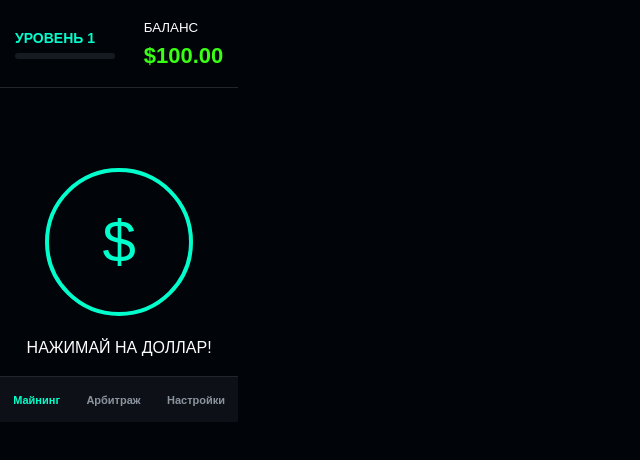
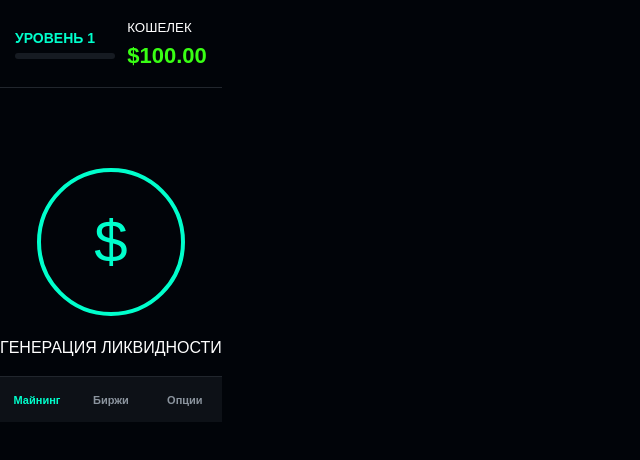
Before and after one commit to katyakuznezc-cmd/treidgame, a React (Vite) app: page / in a window 1280 px wide. Shown: the top 460 px of the page, without its empty margins (0-640 px from the left). Built offline with nearby package versions, Linux system fonts and the light colour scheme.

Commit message:
Update App.jsx

```diff
--- a/src/App.jsx
+++ b/src/App.jsx
@@ -11,41 +11,29 @@ const EXCHANGES = [
 ];
 
 const ALL_COINS = [
-  { id: 'TON', lvl: 1 },
-  { id: 'ARB', lvl: 1 },
-  { id: 'ETH', lvl: 2 },
-  { id: 'SOL', lvl: 3 },
-  { id: 'BNB', lvl: 4 },
-  { id: 'BTC', lvl: 5 }
+  { id: 'TON', lvl: 1 }, { id: 'ARB', lvl: 1 },
+  { id: 'ETH', lvl: 2 }, { id: 'SOL', lvl: 3 },
+  { id: 'BNB', lvl: 4 }, { id: 'BTC', lvl: 5 }
 ];
 
 const translations = {
   RU: {
-    mining: 'Майнинг', arbitrage: 'Арбитраж', settings: 'Настройки',
-    balance: 'БАЛАНС', lvl: 'УРОВЕНЬ', xp: 'ОПЫТ',
-    tap: 'НАЖИМАЙ НА ДОЛЛАР!', buy: 'КУПИТЬ', sell: 'ПРОДАТЬ',
-    back: '← ВСЕ РЫНКИ', sound: 'ЗВУК', lang: 'ЯЗЫК',
-    join: 'Присоединяйтесь к нам', pendingBuy: 'ПОДКЛЮЧЕНИЕ К УЗЛАМ...',
-    pendingSell: 'ПРОВЕРКА СДЕЛКИ...', success: 'УСПЕШНО!',
-    profit: 'ПРИБЫЛЬ', loss: 'КОМИССИЯ -5%', unlock: 'Откроется на уровне'
+    mining: 'Майнинг', arbitrage: 'Биржи', settings: 'Опции',
+    balance: 'КОШЕЛЕК', lvl: 'УРОВЕНЬ', xp: 'ОПЫТ',
+    tap: 'ГЕНЕРАЦИЯ ЛИКВИДНОСТИ', buy: 'КУПИТЬ', sell: 'ПРОДАТЬ',
+    back: '← К РЫНКАМ', sound: 'ЗВУК', lang: 'ЯЗЫК',
+    amount: 'Сумма:', enterAmt: 'Введите сумму...',
+    pendingBuy: 'ТРАНЗАКЦИЯ В СЕТИ...', pendingSell: 'ОБМЕН АКТИВОВ...',
+    profit: 'ДОХОД', loss: 'УБЫТОК', unlock: 'Нужен уровень'
   },
   EN: {
-    mining: 'Mining', arbitrage: 'Arbitrage', settings: 'Settings',
-    balance: 'BALANCE', lvl: 'LEVEL', xp: 'XP',
-    tap: 'TAP THE DOLLAR!', buy: 'BUY', sell: 'SELL',
-    back: '← ALL MARKETS', sound: 'SOUND', lang: 'LANGUAGE',
-    join: 'Join our community', pendingBuy: 'CONNECTING TO NODES...',
-    pendingSell: 'VERIFYING SWAP...', success: 'SUCCESS!',
-    profit: 'PROFIT', loss: 'FEE -5%', unlock: 'Unlocks at lvl'
-  },
-  UK: {
-    mining: 'Майнінг', arbitrage: 'Арбітраж', settings: 'Налаштування',
-    balance: 'БАЛАНС', lvl: 'РІВЕНЬ', xp: 'ДОСВІД',
-    tap: 'ТИСНИ НА ДОЛАР!', buy: 'КУПИТИ', sell: 'ПРОДАТИ',
-    back: '← ВСІ РИНКИ', sound: 'ЗВУК', lang: 'МОВА',
-    join: 'Приєднуйтесь до нас', pendingBuy: 'ПІДКЛЮЧЕННЯ ДО ВУЗЛІВ...',
-    pendingSell: 'ПЕРЕВІРКА УГОДИ...', success: 'УСПІШНО!',
-    profit: 'ПРИБУТОК', loss: 'КОМІСІЯ -5%', unlock: 'Відкриється на рівні'
+    mining: 'Mining', arbitrage: 'Exchanges', settings: 'Options',
+    balance: 'WALLET', lvl: 'LEVEL', xp: 'XP',
+    tap: 'TAP FOR LIQUIDITY', buy: 'BUY', sell: 'SELL',
+    back: '← MARKETS', sound: 'SOUND', lang: 'LANGUAGE',
+    amount: 'Amount:', enterAmt: 'Enter amount...',
+    pendingBuy: 'BLOCKCHAIN CONFIRMING...', pendingSell: 'SWAPPING ASSETS...',
+    profit: 'PROFIT', loss: 'LOSS', unlock: 'Level required'
   }
 };
 
@@ -57,14 +45,15 @@ export default function App() {
   const [tab, setTab] = useState('mining');
   const [selectedDex, setSelectedDex] = useState(null);
   const [signal, setSignal] = useState(null);
-  const [inventory, setInventory] = useState({});
+  const [inventory, setInventory] = useState({}); // { TON: { amount: 10, avgPrice: 50 } }
   const [isPending, setIsPending] = useState(false);
   const [statusText, setStatusText] = useState('');
+  const [tradeAmount, setTradeAmount] = useState('');
   const [tapAnims, setTapAnims] = useState([]);
 
   const tapAudio = useRef(new Audio('https://www.soundjay.com/buttons/sounds/button-37a.mp3'));
   const currentLvl = Math.floor(xp / 100) + 1;
-  const t = translations[lang];
+  const t = translations[lang] || translations.EN;
 
   useEffect(() => {
     localStorage.setItem('k_bal', balance);
@@ -73,70 +62,77 @@ export default function App() {
     localStorage.setItem('k_snd', soundOn);
   }, [balance, xp, lang, soundOn]);
 
+  // Генератор сигналов на 2 МИНУТЫ (120000 мс)
   useEffect(() => {
     const gen = () => {
-      const availableCoins = ALL_COINS.filter(c => c.lvl <= currentLvl);
-      const coin = availableCoins[Math.floor(Math.random() * availableCoins.length)];
+      const available = ALL_COINS.filter(c => c.lvl <= currentLvl);
+      const coin = available[Math.floor(Math.random() * available.length)];
       const b = EXCHANGES[Math.floor(Math.random() * 4)];
       let s = EXCHANGES[Math.floor(Math.random() * 4)];
       while(b.id === s.id) s = EXCHANGES[Math.floor(Math.random() * 4)];
-      setSignal({ coin: coin.id, buy: b.id, sell: s.id, profit: (Math.random() * 3 + 2).toFixed(2) });
+      setSignal({ coin: coin.id, buy: b.id, sell: s.id, profit: (Math.random() * 4 + 3).toFixed(2), expires: Date.now() + 120000 });
     };
     gen();
-    const timer = setInterval(gen, 20000);
+    const timer = setInterval(gen, 120000);
     return () => clearInterval(timer);
   }, [currentLvl]);
 
   const handleTap = (e) => {
-    setBalance(b => b + 0.01);
-    if (soundOn) {
-      tapAudio.current.currentTime = 0;
-      tapAudio.current.play().catch(() => {});
-    }
+    setBalance(b => b + 0.05);
+    if (soundOn) { tapAudio.current.currentTime = 0; tapAudio.current.play().catch(() => {}); }
     const id = Date.now();
     setTapAnims([...tapAnims, { id, x: e.clientX, y: e.clientY }]);
     setTimeout(() => setTapAnims(prev => prev.filter(a => a.id !== id)), 800);
   };
 
   const trade = (coinId, type) => {
+    const amt = parseFloat(tradeAmount);
+    if (!amt || amt <= 0) return alert("Enter valid amount!");
     if (isPending) return;
-    if (type === 'buy' && balance < 50) return alert("Low balance!");
-    if (type === 'sell' && !inventory[coinId]) return alert("No coins!");
 
-    setIsPending(true);
-    setStatusText(type === 'buy' ? t.pendingBuy : t.pendingSell);
-
-    setTimeout(() => {
-      if (type === 'buy') {
-        setBalance(b => b - 50);
-        setInventory(prev => ({ ...prev, [coinId]: (prev[coinId] || 0) + 1 }));
-      } else {
-        const isWin = signal && selectedDex === signal.sell && coinId === signal.coin;
-        const prize = isWin ? 50 * (1 + parseFloat(signal.profit)/100) : 50 * 0.95;
-        setBalance(b => b + prize);
-        setInventory(prev => ({ ...prev, [coinId]: prev[coinId] - 1 }));
+    if (type === 'buy') {
+      if (balance < amt) return alert("Insufficient funds!");
+      setIsPending(true);
+      setStatusText(t.pendingBuy);
+      setTimeout(() => {
+        setBalance(b => b - amt);
+        setInventory(prev => ({ ...prev, [coinId]: (prev[coinId] || 0) + amt }));
+        setIsPending(false);
+        setTradeAmount('');
+      }, 2000);
+    } else {
+      if ((inventory[coinId] || 0) < amt) return alert("Not enough coins!");
+      setIsPending(true);
+      setStatusText(t.pendingSell);
+      setTimeout(() => {
+        const isWin = signal && selectedDex === signal.sell && coinId === signal.coin && Date.now() < signal.expires;
+        const multiplier = isWin ? (1 + parseFloat(signal.profit)/100) : 0.94;
+        const result = amt * multiplier;
+        setBalance(b => b + result);
+        setInventory(prev => ({ ...prev, [coinId]: (prev[coinId] || 0) - amt }));
         if (isWin) {
-          setXp(x => x + 25);
-          setStatusText(`${t.profit} +$${(prize-50).toFixed(2)}`);
+          setXp(x => x + 35);
+          setStatusText(`${t.profit} +$${(result - amt).toFixed(2)}`);
         } else {
           setStatusText(t.loss);
         }
-      }
-      setTimeout(() => { setIsPending(false); setStatusText(''); }, 1500);
-    }, 2000);
+        setTimeout(() => { setIsPending(false); setStatusText(''); }, 1500);
+        setTradeAmount('');
+      }, 2000);
+    }
   };
 
   return (
     <div className="app-container">
       {tapAnims.map(a => <div key={a.id} className="tap-dollar" style={{left: a.x, top: a.y}}>$</div>)}
 
-      <header className="main-header">
+      <header className="main-header neon-border-bottom">
         <div className="lvl-section">
           <div className="lvl-badge">{t.lvl} {currentLvl}</div>
           <div className="xp-track"><div className="xp-bar" style={{width: `${xp % 100}%`}}></div></div>
         </div>
         <div className="bal-section">
-          <small>{t.balance}</small>
+          <small className="neon-text-blue">{t.balance}</small>
           <div className="bal-amt">${balance.toFixed(2)}</div>
         </div>
       </header>
@@ -144,16 +140,16 @@ export default function App() {
       <main className="viewport">
         {tab === 'mining' && (
           <div className="mining-page">
-            <div className="coin-click" onClick={handleTap}>$</div>
-            <p>{t.tap}</p>
+            <div className="coin-click neon-circle" onClick={handleTap}>$</div>
+            <p className="neon-text-green">{t.tap}</p>
           </div>
         )}
 
         {tab === 'trade' && (
           <div className="trade-page">
             {signal && (
-              <div className="signal-card">
-                <div className="dot"></div>
+              <div className="signal-card neon-border">
+                <div className="signal-timer" style={{animationDuration: '120s'}}></div>
                 <span>{signal.coin} | {signal.buy.toUpperCase()} ➔ {signal.sell.toUpperCase()} <b className="grn">+{signal.profit}%</b></span>
               </div>
             )}
@@ -161,14 +157,18 @@ export default function App() {
             {!selectedDex ? (
               <div className="dex-menu">
                 {EXCHANGES.map(dex => (
-                  <button key={dex.id} className="dex-item" onClick={() => setSelectedDex(dex.id)} style={{borderLeft: `4px solid ${dex.color}`}}>
-                    {dex.name} <span>LIVE</span>
+                  <button key={dex.id} className="dex-item neon-hover" onClick={() => setSelectedDex(dex.id)} style={{borderColor: dex.color}}>
+                    <span style={{color: dex.color}}>{dex.name}</span> <small>STABLE</small>
                   </button>
                 ))}
               </div>
             ) : (
               <div className="terminal">
-                <button className="back-btn" onClick={() => setSelectedDex(null)}>{t.back}</button>
+                <div className="terminal-top">
+                  <button className="back-btn" onClick={() => setSelectedDex(null)}>{t.back}</button>
+                  <input type="number" className="amount-input neon-border" placeholder={t.enterAmt} value={tradeAmount} onChange={(e)=>setTradeAmount(e.target.value)} />
+                </div>
+
                 <div className="coin-grid">
                   {ALL_COINS.map(c => {
                     const locked = c.lvl > currentLvl;
@@ -176,19 +176,19 @@ export default function App() {
                       <div key={c.id} className={`coin-row ${locked ? 'locked' : ''}`}>
                         <div className="c-info">
                           <b>{c.id}</b>
-                          {locked && <small>{t.unlock} {c.lvl}</small>}
+                          {locked ? <small>{t.unlock} {c.lvl}</small> : <small>Own: {inventory[c.id]?.toFixed(2) || 0}</small>}
                         </div>
                         {!locked && (
                           <div className="c-btns">
-                            <button className="buy-b" onClick={() => trade(c.id, 'buy')}>{t.buy}</button>
-                            <button className="sell-b" onClick={() => trade(c.id, 'sell')} disabled={!inventory[c.id]}>{t.sell}({inventory[c.id]||0})</button>
+                            <button className="buy-b neon-btn-green" onClick={() => trade(c.id, 'buy')}>{t.buy}</button>
+                            <button className="sell-b neon-btn-red" onClick={() => trade(c.id, 'sell')}>{t.sell}</button>
                           </div>
                         )}
                       </div>
                     );
                   })}
                 </div>
-                {isPending && <div className="tx-screen"><div className="spin-loader"></div><p>{statusText}</p></div>}
+                {isPending && <div className="tx-screen blur-bg"><div className="spin-loader"></div><p className="neon-text-blue">{statusText}</p></div>}
               </div>
             )}
           </div>
@@ -196,30 +196,20 @@ export default function App() {
 
         {tab === 'settings' && (
           <div className="settings-page">
-            <h2 className="neon-text">{t.settings}</h2>
-            <div className="option-box">
-              <div className="option">
-                <span>{t.sound}</span>
-                <button className={`tgl ${soundOn?'on':''}`} onClick={() => setSoundOn(!soundOn)}>{soundOn?'ON':'OFF'}</button>
-              </div>
-              <div className="option">
-                <span>{t.lang}</span>
-                <div className="lang-picks">
-                  {['RU','EN','UK'].map(l => (
-                    <button key={l} className={lang===l?'active':''} onClick={()=>setLang(l)}>{l}</button>
-                  ))}
-                </div>
-              </div>
+            <h2 className="neon-text-blue">{t.settings}</h2>
+            <div className="option-box neon-border">
+              <div className="option"><span>{t.sound}</span><button className={`tgl ${soundOn?'on':''}`} onClick={()=>setSoundOn(!soundOn)}>{soundOn?'ON':'OFF'}</button></div>
+              <div className="option"><span>{t.lang}</span><div className="lang-picks"><button onClick={()=>setLang('RU')} className={lang==='RU'?'active':''}>RU</button><button onClick={()=>setLang('EN')} className={lang==='EN'?'active':''}>EN</button></div></div>
             </div>
             <div className="creators">
-              <p>{t.join}</p>
-              <a href="https://t.me/kriptoalians" target="_blank">@kriptoalians</a>
+              <p>BY @KRIPTOALIANS</p>
+              <a href="https://t.me/kriptoalians" target="_blank" className="neon-text-green">JOIN CHANNEL</a>
             </div>
           </div>
         )}
       </main>
 
-      <nav className="nav-bar">
+      <nav className="nav-bar neon-border-top">
         <button className={tab==='mining'?'active':''} onClick={()=>{setTab('mining'); setSelectedDex(null)}}>{t.mining}</button>
         <button className={tab==='trade'?'active':''} onClick={()=>setTab('trade')}>{t.arbitrage}</button>
         <button className={tab==='settings'?'active':''} onClick={()=>setTab('settings')}>{t.settings}</button>
```
